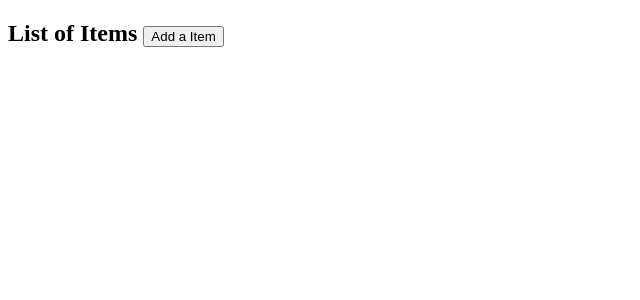
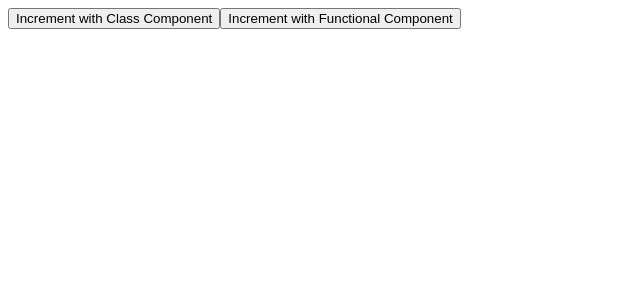
Before and after one commit to MrTwinkleSharma/Full-Stack-React, a React (Create React App) app in the folder tut-app/: page / in a window 1280 px wide. Shown: the top 300 px of the page, without its empty margins (0-640 px from the left). Built offline with nearby package versions, Linux system fonts and the light colour scheme.

Commit message:
useEffect (Changing document.title)

```diff
--- a/tut-app/src/components/App.jsx
+++ b/tut-app/src/components/App.jsx
@@ -1,9 +1,13 @@
-import React, { Component } from 'react';
-import UseStateArray from './UseStateArray.jsx';
+import React from 'react';
+import UpdateTitleFunc from './UpdateTitleFunc.jsx';
+import UpdateTitleClass from './UpdateTitleClass.jsx';
 
-class App extends Component {
-    render(){
-        return <UseStateArray/>;
-    }
+function App(){
+
+        return <>
+        <UpdateTitleClass/>
+        <UpdateTitleFunc/>
+        </>
 }
+
 export default App;
--- /dev/null
+++ b/tut-app/src/components/UpdateTitleClass.jsx
@@ -0,0 +1,32 @@
+import React, { Component } from 'react';
+
+class UpdateTitleClass extends Component{
+    constructor(props){
+        super(props);
+        this.state ={
+            titleCount:0
+        }
+    }
+
+    componentDidMount(){
+        document.title = `Clicked ${this.state.titleCount} Times`;
+    }
+
+    componentDidUpdate(){
+        document.title = `Clicked ${this.state.titleCount} Times`;
+    }
+
+    render(){
+
+    return <>
+    <button onClick= {()=>{this.setState({titleCount:this.state.titleCount+1})}}>Increment with Class Component</button>
+
+    </>
+
+
+    }
+
+}
+
+
+export default UpdateTitleClass;
--- /dev/null
+++ b/tut-app/src/components/UpdateTitleFunc.jsx
@@ -0,0 +1,20 @@
+import React, { useState,useEffect } from 'react';
+
+//Step 1. Firstly create a state variable with useState
+//Step 2. Then do sideeffect using useEffect, takes a param (function), which will be executed at each render
+function UpdateTitleFunc () {
+
+    const [titleCount, setTitleCount] = useState(0);
+    useEffect(
+        ()=>{
+            document.title=`Clicked ${titleCount} Times`
+        }
+    )
+
+    return <>
+        <button onClick={()=> {setTitleCount(titleCount => titleCount+1)}}>Increment with Functional Component</button>
+    </>
+}
+
+
+export default UpdateTitleFunc;
--- a/tut-app/src/components/UseStateArray.jsx
+++ /dev/null
@@ -1,27 +0,0 @@
-import React, { useState } from 'react';
-
-
-function UseStateArray () {
-
-    const [myArr, setArr] = useState([]);
-
-    const addItems = () =>{
-        setArr([...myArr, {
-            id:myArr.length,
-            num: Math.floor(Math.random() * 11)    // returns a random integer from 0 to 10
-        }]);
-    }
-
-    return <>
-    <span>
-    <h2>List of Items <button onClick={addItems}>Add a Item</button></h2>
-    </span>
-    {
-        myArr.map( (element)=>{return <div key={element.id}>{element.num}</div>} )
-    }
-
-    </>
-}
-
-
-export default UseStateArray;
```
